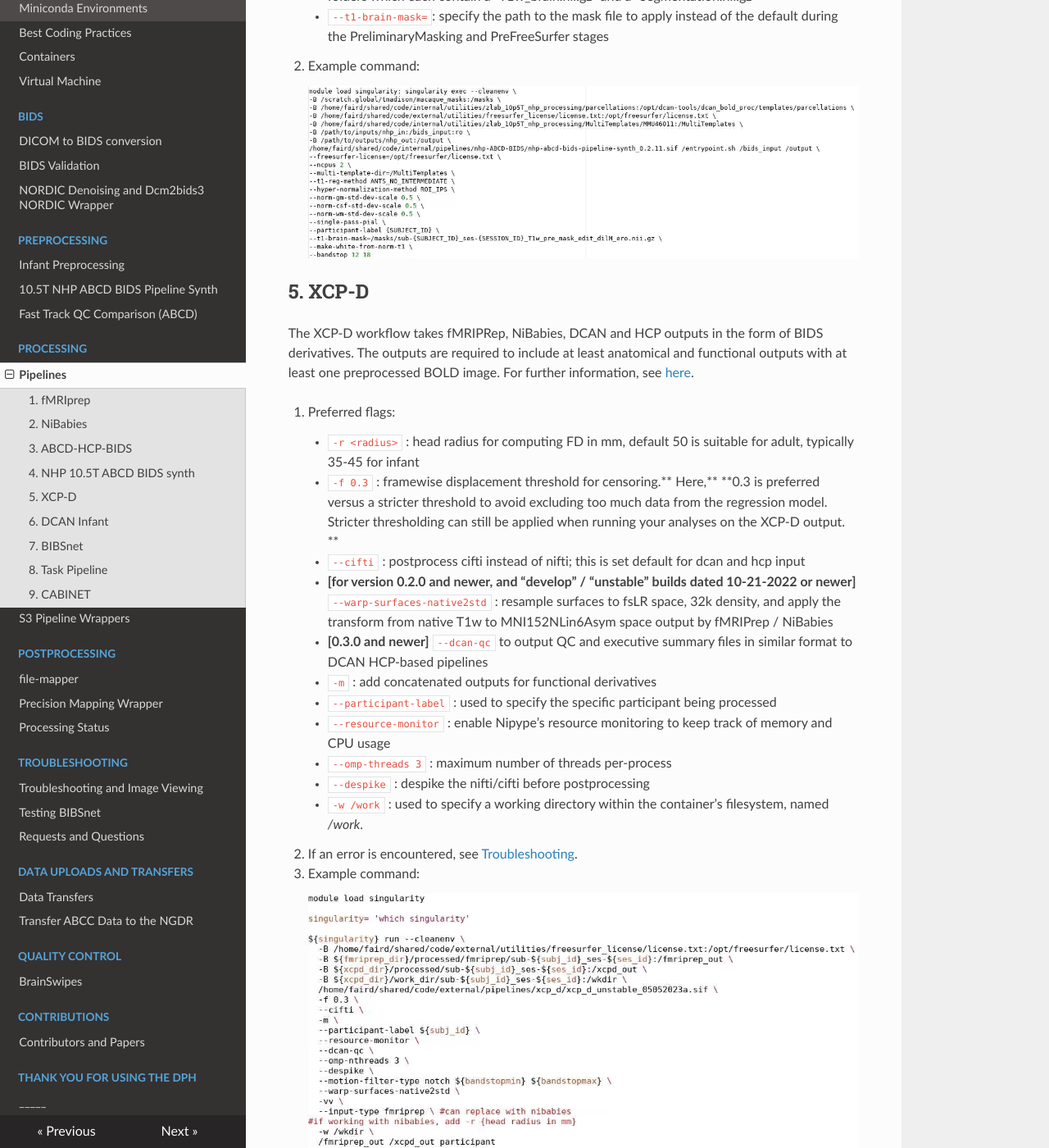
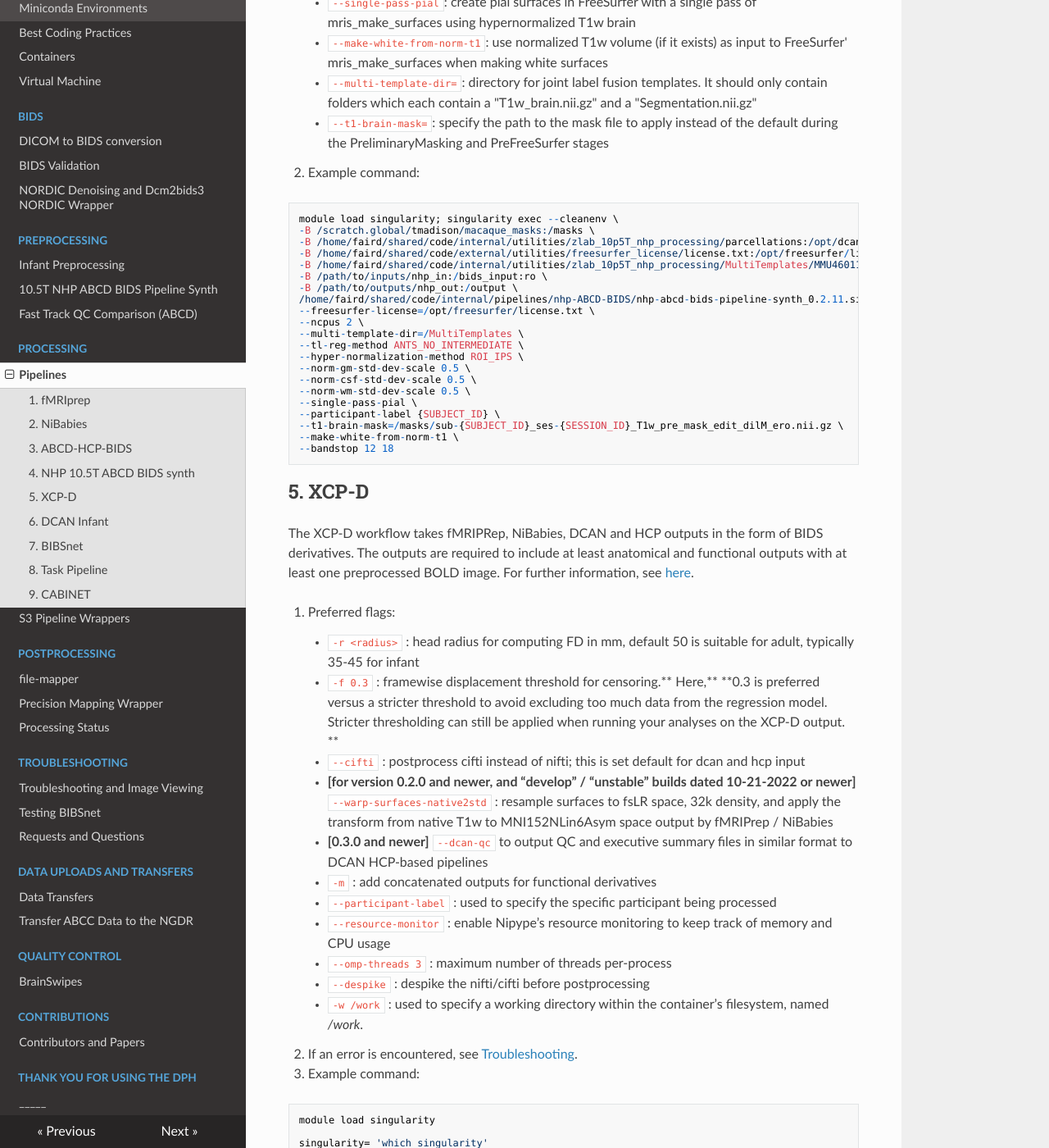
Before and after one commit to DCAN-Labs/cdni-brain, an MkDocs documentation site: the page built from docs/pipelines.md, in a window 1280 px wide and 1400 px high, scrolled down 4010 px. Shown: the whole window at 82% size. Built offline with MkDocs 1.6.1, drawn with Linux system fonts in a browser that asks for light colours; nearby versions of some CDN libraries; some of the changed text lies outside the part shown.

Commit message:
Made example run commands into code blocks

````diff
--- a/docs/pipelines.md
+++ b/docs/pipelines.md
@@ -51,7 +51,25 @@ A NiPreps (NeuroImaging PREProcessing toolS) application for the preprocessing o
 
 61. Example command:
 
-    ![Example fMRIprep Command](img/fmriprep_updated_example.png)
+```
+module load singularity
+
+singularity='which singularity'
+
+${singularity} run --cleanenv \
+-B /home/faird/shared/projects/new_rae_testing/input:/data:ro \
+-B /home/faird/shared/projects/new_rae_testing/bcp_fmriprep_outputs:/out \
+-B /home/faird/shared/code/external/utilities/freesurfer_license/license.txt:/opt/freesurfer/license.txt \
+-B /tmp:/work \
+/home/faird/shared/code/external/pipelines/fmriprep/fmriprep_23.0.1.sif /data/out participant \
+--participant-label {subject_ID} \
+--cifti-output 91k \
+--omp-nthreads 3 \
+--clean-workdir \
+--resource-monitor \
+-vv \
+-w /work
+```
 
 
 ## 2. NiBabies
@@ -86,7 +104,25 @@ Nibabies is a robust pre-processing MRI and fMRI workflow that is also a part of
 
 64. Example command:
 
-    ![Example NiBabies Command](img/nibabies_updated_example.png)
+```
+module load singularity
+
+singularity='which singularity'
+
+${singularity} run --cleanenv \
+-B /home/faird/shared/projects/new_rae_testing/input/:/data:ro \
+-B /home/faird/shared/projects/new_rae_testing/bcp_nibabies_outputs/:/out \
+-B /home/faird/shared/code/external/utilities/freesurfer_license/license.txt:/opt/freesurfer/license.txt \
+-B /home/faird/shared/projects/new_rae_testing/work_dir/:/work \
+-B /home/faird/shared/projects/new_rae_testing/bibsnet_outputs/:/derivatives \
+/home/faird/shared/code/external/pipelines/nibabies/nibabies_unstable_04182023.sif /data /out participant
+--participant-label {subject_ID} --age-months {age} -s {age_mo} \
+--derivatives /derivatives \
+--cifti-output 91k \
+--omp-nthreads 3 \
+-w /work
+```
+
 
 ## 3. ABCD-HCP-BIDS
 
@@ -116,7 +152,21 @@ This pipeline provides an interface for processing BIDS-formatted MRI datasets u
 
 67. Example command:
 
-    ![Example ABCD-HCP Command](img/abcd_hcp_pipeline_run_example.png)
+```
+module load singularity
+
+singularity='which singularity'
+
+${singularity} run --cleanenv --no-home \
+-B /home/faird/shared/code/external/utilities/freesurfer_license/license.txt:/opt/freesurfer/license.txt \
+-B /path/to/BIDS/input_data:/data:ro \
+-B /path/to/outputs:/out \
+/home/faird/shared/code/internal/pipelines/ABCD-BIDS/abcd-hcp-pipeline_latest.sif /data/out \
+--freesurfer-license=/opt/freesurfer/license.txt \
+--participant-label subject_ID \
+--stages "PreFreeSurfer:ExecutiveSummary" \
+--ncpus 8
+```
 
 ## 4. NHP 10.5T ABCD BIDS synth
 
@@ -146,7 +196,30 @@ This pipeline is for processing macaque data collected from a 10.5T scanner from
 
 2. Example command:
 
-    ![Example NHP 10.5T Command](img/nhp-10.5_example_command.png)
+```
+module load singularity; singularity exec --cleanenv \
+-B /scratch.global/tmadison/macaque_masks:/masks \
+-B /home/faird/shared/code/internal/utilities/zlab_10p5T_nhp_processing/parcellations:/opt/dcan-tools/dcan_bold_proc/templates/parcellations \
+-B /home/faird/shared/code/external/utilities/freesurfer_license/license.txt:/opt/freesurfer/license.txt \
+-B /home/faird/shared/code/internal/utilities/zlab_10p5T_nhp_processing/MultiTemplates/MMU46011:/MultiTemplates \
+-B /path/to/inputs/nhp_in:/bids_input:ro \
+-B /path/to/outputs/nhp_out:/output \
+/home/faird/shared/code/internal/pipelines/nhp-ABCD-BIDS/nhp-abcd-bids-pipeline-synth_0.2.11.sif /entrypoint.sh /bids_input /output \
+--freesurfer-license=/opt/freesurfer/license.txt \
+--ncpus 2 \
+--multi-template-dir=/MultiTemplates \
+--tl-reg-method ANTS_NO_INTERMEDIATE \
+--hyper-normalization-method ROI_IPS \
+--norm-gm-std-dev-scale 0.5 \
+--norm-csf-std-dev-scale 0.5 \
+--norm-wm-std-dev-scale 0.5 \
+--single-pass-pial \
+--participant-label {SUBJECT_ID} \
+--t1-brain-mask=/masks/sub-{SUBJECT_ID}_ses-{SESSION_ID}_T1w_pre_mask_edit_dilM_ero.nii.gz \
+--make-white-from-norm-t1 \
+--bandstop 12 18
+```
+
 
 ## 5. XCP-D
 
@@ -180,7 +253,33 @@ The XCP-D workflow takes fMRIPRep, NiBabies, DCAN and HCP outputs in the form of
 
 3. Example command:
 
-    ![Example xcpd Command](img/xcp-d_updated_example.png)
+```
+module load singularity
+
+singularity= 'which singularity'
+
+${singularity} run –cleanenv \
+-B /home/faird/shared/code/external/utilities/freesurfer_license/license.txt:/opt/freesurfer/license.txt \
+-B ${fmriprep_dir}/processed/fmriprep/sub-${subj_id}_ses-${ses_id}:/fmriprep_out \
+-B ${xcpd_dir}/processed/sub-${subj_id}_ses-${ses_id}:/xcpd_out \
+-B ${xcpd_dir}/work_dir/sub-${subj_id}_ses-${ses_id}:/wkdir \
+/home/faird/shared/code/external/pipelines/xcp_d/xcp_d_unstable_05052023a.sif \
+-f 0.3 \
+--cifti \
+-m \
+--participant-label ${subj_id} \
+--resource-monitor \
+--dcan-qc \
+--omp-nthreads 3 \
+--despike \
+--motion-filter-type notch ${bandstopmin} ${bandstopmax} \
+--warp-surfaces-native2std \
+- vv \
+--input-type fmriprep \ #can replace with nibabies
+#if working with nibabies, add -r {head radius in mm}
+-w /wkdir \
+/fmriprep_out /xcpd_out participant
+```
 
 ## 6. DCAN Infant
 
@@ -224,8 +323,22 @@ Overview: fMRI -> anatomical registration - no boundary based registration, use
 
 3. Example command:
 
-    ![Example DCAN Infant command](img/dcan-infant-example.png)
-
+```
+singularity run --cleanenv\
+-e /
+-B ${data_dir}:/bids_input \
+-B ${OUTPUT_DIR}:/output \
+-B ${FS_LICENSE}/license.txt:${lic_loc} \
+-B ${TEMPLATE_BIND}:/opt/pipeline/global/templates \
+${infant_abcd_bids_pipeline} \
+--freesurfer-license ${lic_loc} \
+--participant-label ${subj_id} \
+--session-id ${ses_id} \
+--hyper-normalization-method ${HNM} \
+--ncpus ${NCPUS} \
+/bids_input \
+/output
+```
 
 ## 7. BIBSnet
 
@@ -268,8 +381,7 @@ Example command:
         events_dir=/home/users/shared/data/task_events/
         wrapper_dir=.
 
-        python3 pipeline_wrapper.py --subject ${subject_ID} --ses ${session_ID} --study-dir ${study_dir} --task ${task_name}
-        --events-dir ${events_dir} --fsl-dir ${fsl_dir} --wb-command ${wb_command} --wrapper-location ${wrapper_dir}
+         python3 pipeline_wrapper.py --subject ${subject_ID} --ses ${session_ID} --study-dir ${study_dir} --task ${task_name} --events-dir ${events_dir} --fsl-dir ${fsl_dir} --wb-command ${wb_command} --wrapper-location ${wrapper_dir}
 
 Find out more information [here.](https://github.com/DCAN-Labs/abcd-bids-tfmri-pipeline)
 
````
Also changed, not shown: docs/img/abcd_hcp_pipeline_run_example.png (deleted), docs/img/dcan-infant-example.png (deleted), docs/img/fmriprep_updated_example.png (deleted), docs/img/nhp-10.5_example_command.png (deleted), docs/img/nibabies_updated_example.png (deleted), docs/img/xcp-d_updated_example.png (deleted).
